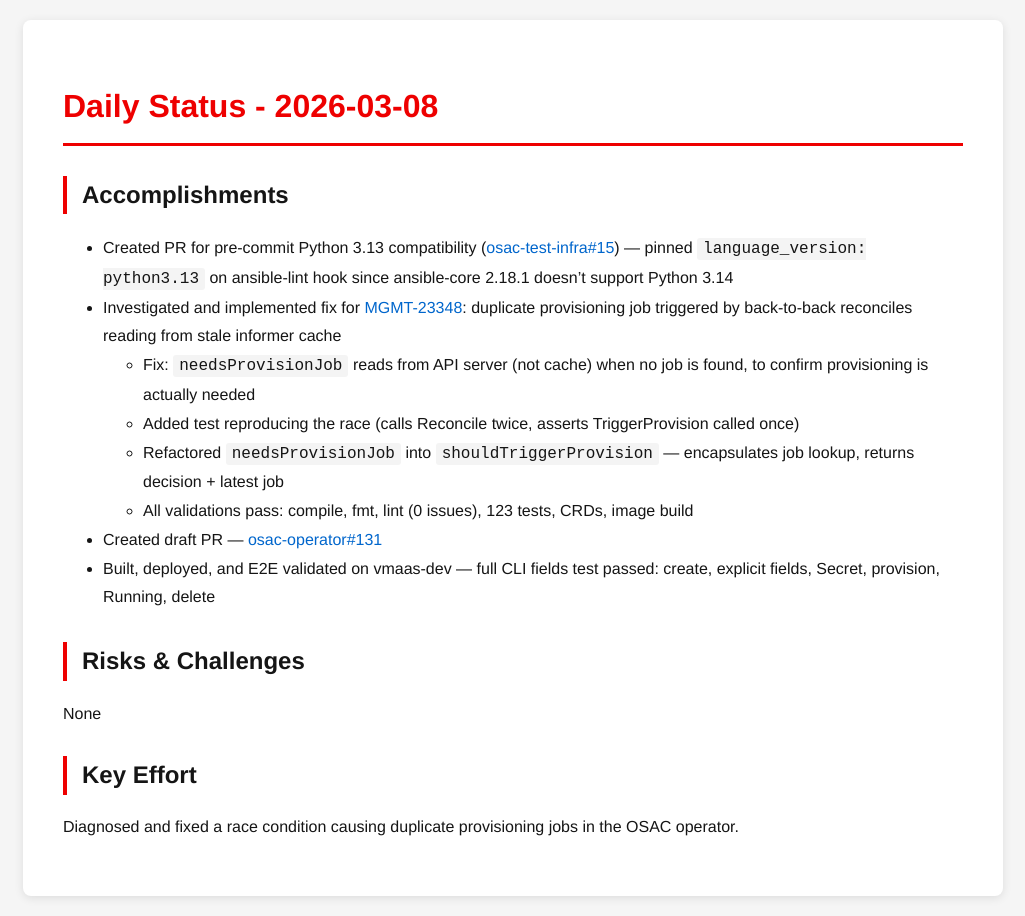
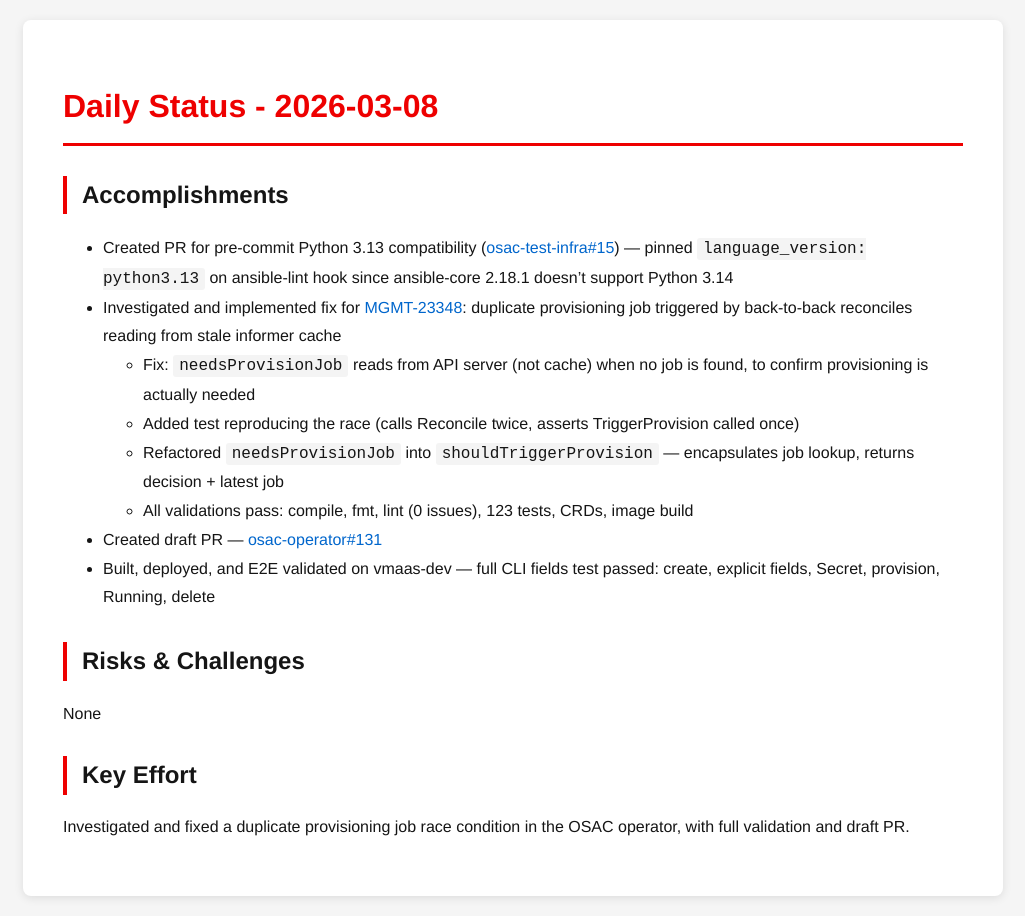
Before and after one commit to tzvatot/daily-status, a Jekyll site: the page built from 2026-03-08.md, in a window 1280 px wide. Shown: the whole page, without its empty margins (127-1152 px from the left). Built offline with Jekyll 4.4.1, drawn with Linux system fonts in a browser that asks for light colours.

Commit message:
Daily status update - 2026-03-08

```diff
--- a/2026-03-08.md
+++ b/2026-03-08.md
@@ -20,4 +20,4 @@ date: 2026-03-08
 None
 
 ## Key Effort
-Diagnosed and fixed a race condition causing duplicate provisioning jobs in the OSAC operator.
+Investigated and fixed a duplicate provisioning job race condition in the OSAC operator, with full validation and draft PR.
```
